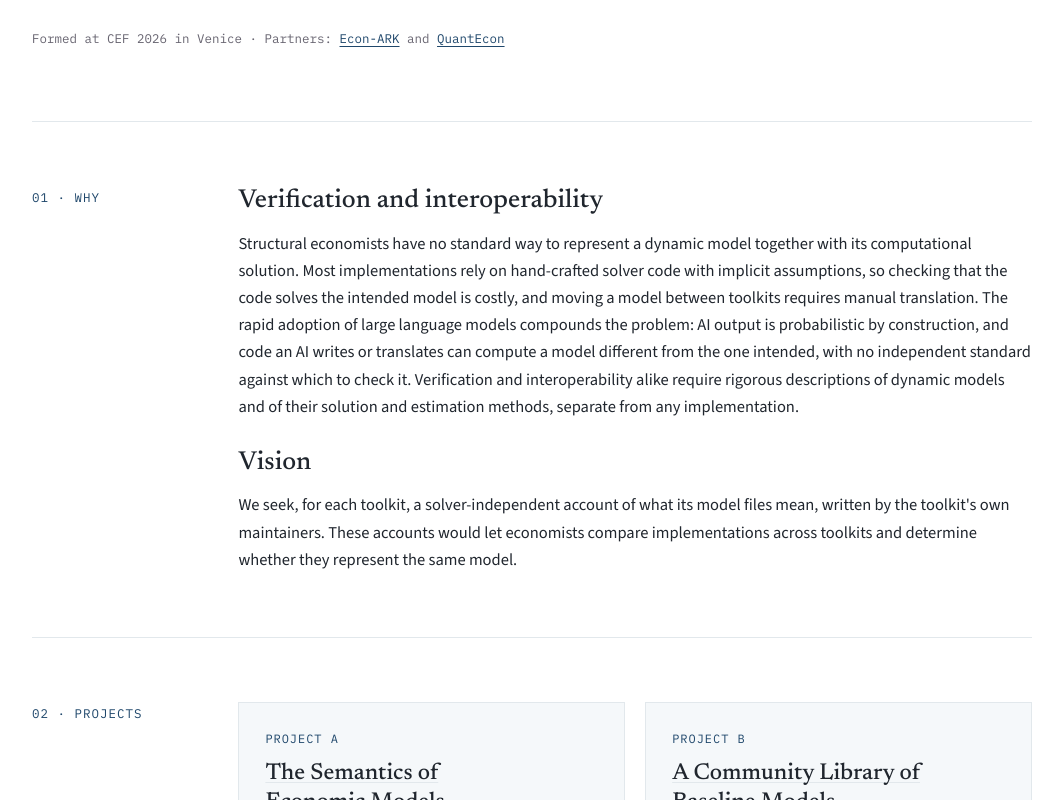
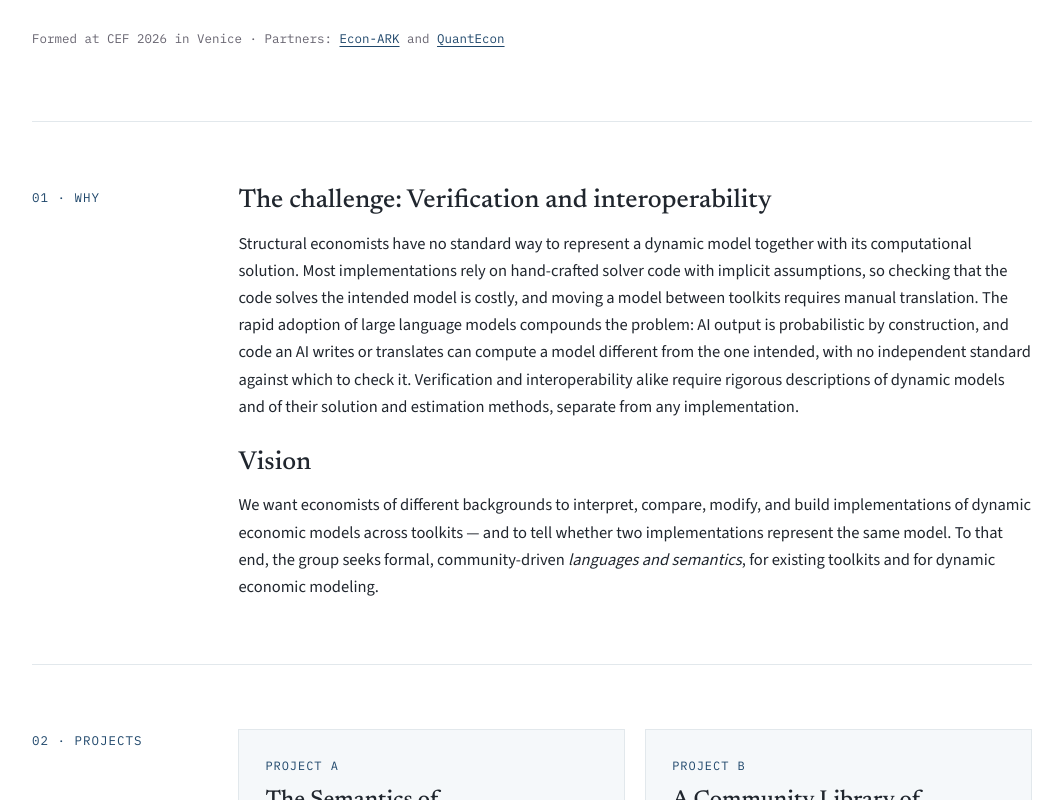
Before and after one commit to econ-ark/sce-wg-1, a plain HTML site: page docs/index.html in a window 1280 px wide. Shown: the part 419-1219 px from the top of the page, without its empty margins (108-1171 px from the left). Drawn offline with nearby package versions, Linux system fonts and the light colour scheme.

Commit message:
Landing page: polish the Vision; keep the user's challenge heading
Co-Authored-By: Claude Fable 5 <noreply@anthropic.com>

```diff
--- a/docs/index.html
+++ b/docs/index.html
@@ -53,12 +53,12 @@
       </div>
       <div style="flex:999 1 400px; min-width:0; display:grid; gap:28px;">
         <div>
-          <h2 style="margin:0 0 12px; font-family:'Newsreader',serif; font-weight:500; font-size:26px; line-height:1.2;">Verification and interoperability</h2>
+          <h2 style="margin:0 0 12px; font-family:'Newsreader',serif; font-weight:500; font-size:26px; line-height:1.2;">The challenge: Verification and interoperability</h2>
           <p style="margin:0; font-size:16.5px; line-height:1.65; text-wrap:pretty;">Structural economists have no standard way to represent a dynamic model together with its computational solution. Most implementations rely on hand-crafted solver code with implicit assumptions, so checking that the code solves the intended model is costly, and moving a model between toolkits requires manual translation. The rapid adoption of large language models compounds the problem: AI output is probabilistic by construction, and code an AI writes or translates can compute a model different from the one intended, with no independent standard against which to check it. Verification and interoperability alike require rigorous descriptions of dynamic models and of their solution and estimation methods, separate from any implementation.</p>
         </div>
         <div>
           <h2 style="margin:0 0 12px; font-family:'Newsreader',serif; font-weight:500; font-size:26px; line-height:1.2;">Vision</h2>
-          <p style="margin:0; font-size:16.5px; line-height:1.65; text-wrap:pretty;">We seek, for each toolkit, a solver-independent account of what its model files mean, written by the toolkit's own maintainers. These accounts would let economists compare implementations across toolkits and determine whether they represent the same model.</p>
+          <p style="margin:0; font-size:16.5px; line-height:1.65; text-wrap:pretty;">We want economists of different backgrounds to interpret, compare, modify, and build implementations of dynamic economic models across toolkits — and to tell whether two implementations represent the same model. To that end, the group seeks formal, community-driven <em>languages and semantics</em>, for existing toolkits and for dynamic economic modeling.</p>
         </div>
       </div>
     </section>
```
